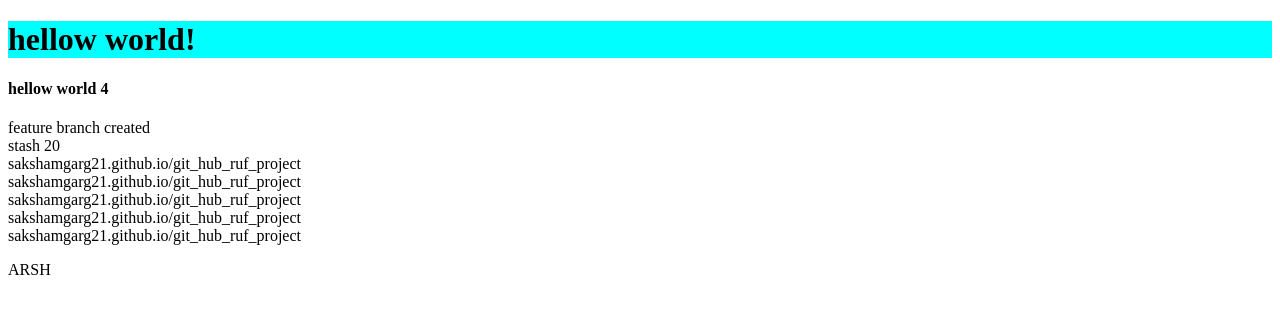
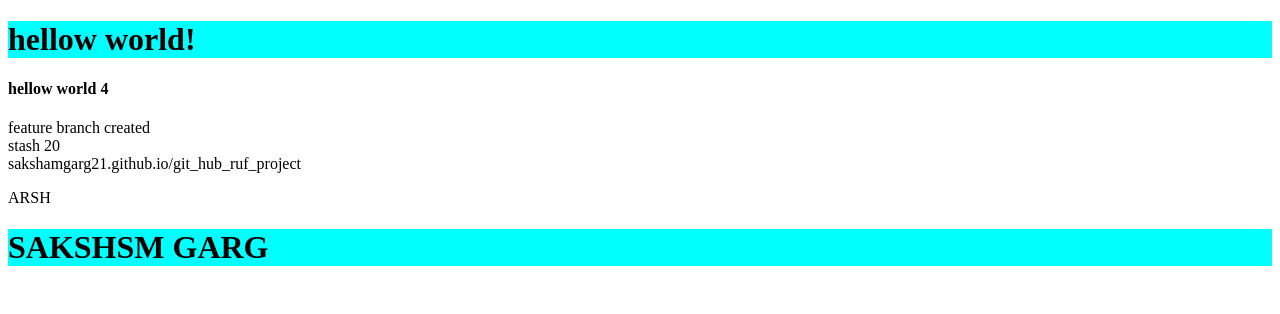
Before and after one commit to SAKSHAMGARG21/git_hub_ruf_project, a plain HTML site: page index.html in a window 1280 px wide. Drawn offline with Linux system fonts and the light colour scheme.

Commit message:
H1 COMIT

```diff
--- a/index.html
+++ b/index.html
@@ -12,11 +12,8 @@
     <div class="newbranch">feature branch created</div>
     <div class="newbranch">stash 20</div>
     <div class="name">sakshamgarg21.github.io/git_hub_ruf_project</div>
-    <div class="name">sakshamgarg21.github.io/git_hub_ruf_project</div>
-    <div class="name">sakshamgarg21.github.io/git_hub_ruf_project</div>
-    <div class="name">sakshamgarg21.github.io/git_hub_ruf_project</div>
-    <div class="name">sakshamgarg21.github.io/git_hub_ruf_project</div>
     <p>ARSH</p>
+    <h1>SAKSHSM GARG</h1>
 
 
 </body>
```
